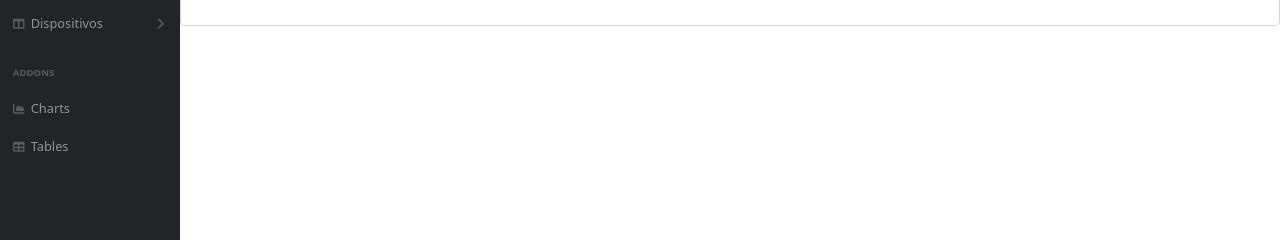
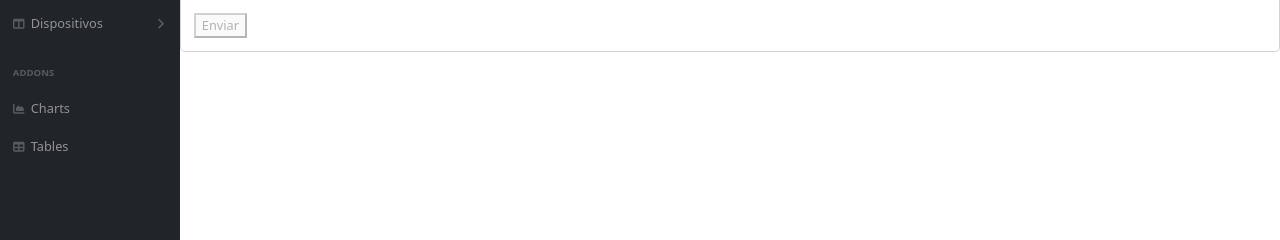
Before and after one commit to hokuto06/devicescontroller, a Django app: template mainController/templates/setup.html in a window 1280 px wide. Shown: the part 136-376 px from the top of the page. Run offline with Django 4.2, Linux system fonts and the light colour scheme; the template is opened without the code that fills it, so the values that code supplies are empty; some libraries are stand-ins or nearby versions.

Commit message:
Restauracion

```diff
--- a/mainController/templates/setup.html
+++ b/mainController/templates/setup.html
@@ -41,6 +41,7 @@
 
             </tbody>
         </table>
+        <button type="submit" id="enviar" disabled>Enviar</button>
         </form>
     </div>
 </div>
```
